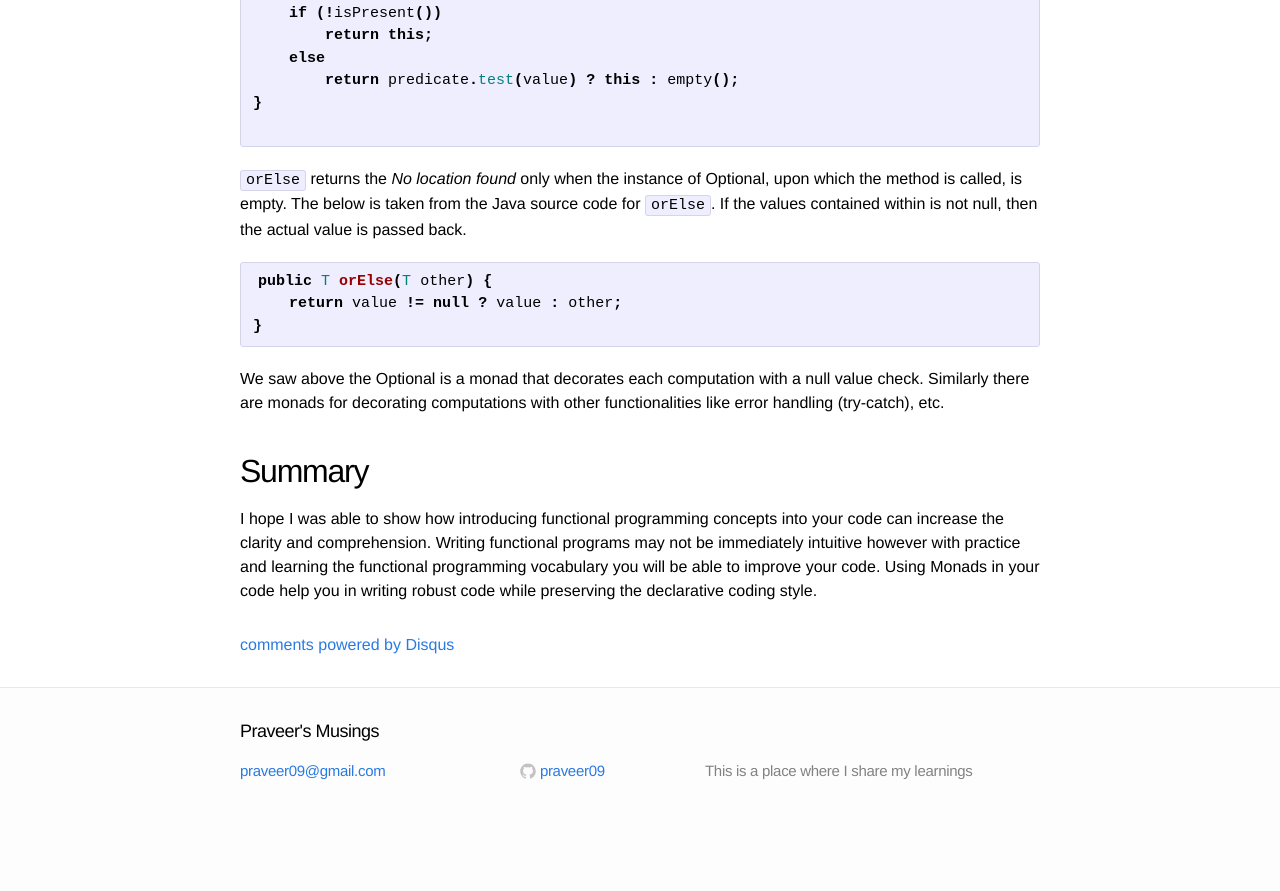
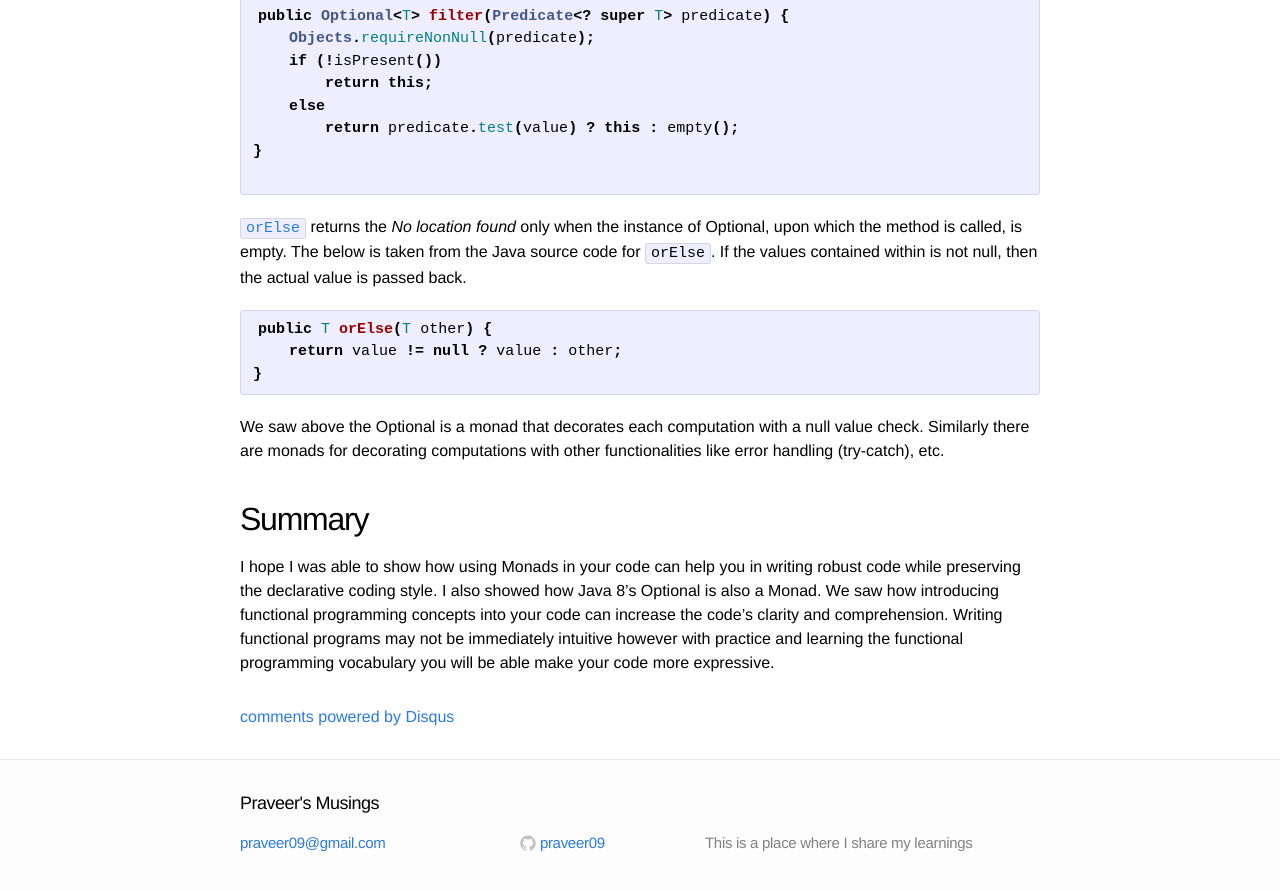
Before and after one commit to praveer09/praveer09.github.io, a Jekyll site: the page built from _posts/2016-07-14-java-8-optional-as-a-monad.markdown, in a window 1280 px wide and 900 px high, scrolled down 3458 px. Shown: the top 891 px of the window. Built offline with Jekyll 4.4.1, drawn with Linux system fonts in a browser that asks for light colours; comment, search, counter and statistics services are not loaded; before the commit the page ends 4286 px from its top, so only the background shows below that; some of the changed text lies outside the part shown.

Commit message:
Make few corrections

````diff
--- a/_posts/2016-07-14-java-8-optional-as-a-monad.markdown
+++ b/_posts/2016-07-14-java-8-optional-as-a-monad.markdown
@@ -13,8 +13,8 @@
 
 In this article I will show the following:
 
-- How Java 8's [`Optional`][Optional] can be used to write code in a functional way and
-- Understand Monads using Optional as an example and how it helps build robustness into the code
+- How Java 8's [`Optional`][Optional] can be used to write code in a functional way.
+- Understand Monads using Optional as an example and how it can be used to bring robustness into the code.
 
 Code sample for this article can be found at [this link][CodeSample]. As a part of my exploration of functional
 programming, I have been reading [Functional Programming in JavaScript][book], by [Luis Atencio][author]. I have
@@ -25,10 +25,10 @@
 current location of an order based on it's order id. While writing the program, the following conditions
 should be kept in mind:
 
-- To be able to tell the current location of an order, it should have a tracking id
-- If location information cannot be found then return "No location found"
+- An order should have a tracking id for us to be able to tell the current location.
+- If location information cannot be found then return *No location found*.
 
-To be able to write the implementation we will be using the following domain models and services.
+We will be using the following domain models and services when writing the implementation for the logic mentioned above.
 
 ```java
 class Order {
@@ -133,7 +133,7 @@
 
 The computations as part of arguments of methods [`map`][map] and [`filter`][filter] on the Optional are performed only
 when the underlying value is not null i.e. when the Optional object is not empty. The below is taken from the Java source code
-for [`filter`][filter] method. Note the predicate passed to filter is evaluated only when Optional is not empty i.e. value is
+for `filter` method. Note the predicate passed to filter is evaluated only when Optional is not empty i.e. value is
 present. Also the return type is again `Optional` so that further chaining can be done.
 
 ```java
@@ -147,7 +147,7 @@
 
 ```
 
-`orElse` returns the *No location found* only when the instance of Optional, upon which the method is called, is empty.
+[`orElse`][orElse] returns the *No location found* only when the instance of Optional, upon which the method is called, is empty.
 The below is taken from the Java source code for `orElse`. If the values contained within is not null, then the actual value
 is passed back.
 
@@ -161,10 +161,11 @@
 monads for decorating computations with other functionalities like error handling (try-catch), etc.
 
 ## Summary
-I hope I was able to show how introducing functional programming concepts into your code can increase the clarity and
-comprehension. Writing functional programs may not be immediately intuitive however with practice and learning the functional
-programming vocabulary you will be able to improve your code. Using Monads in your code help you in writing robust code
-while preserving the declarative coding style.
+I hope I was able to show how using Monads in your code can help you in writing robust code while preserving the
+declarative coding style. I also showed how Java 8's Optional is also a Monad. We saw how introducing functional
+programming concepts into your code can increase the code's clarity and comprehension. Writing functional programs may
+not be immediately intuitive however with practice and learning the functional programming vocabulary you will
+be able make your code more expressive.
 
 
 [CodeSample]: https://github.com/praveer09/optional-as-monad/blob/master/src/main/java/monad/Implementation.java
````
